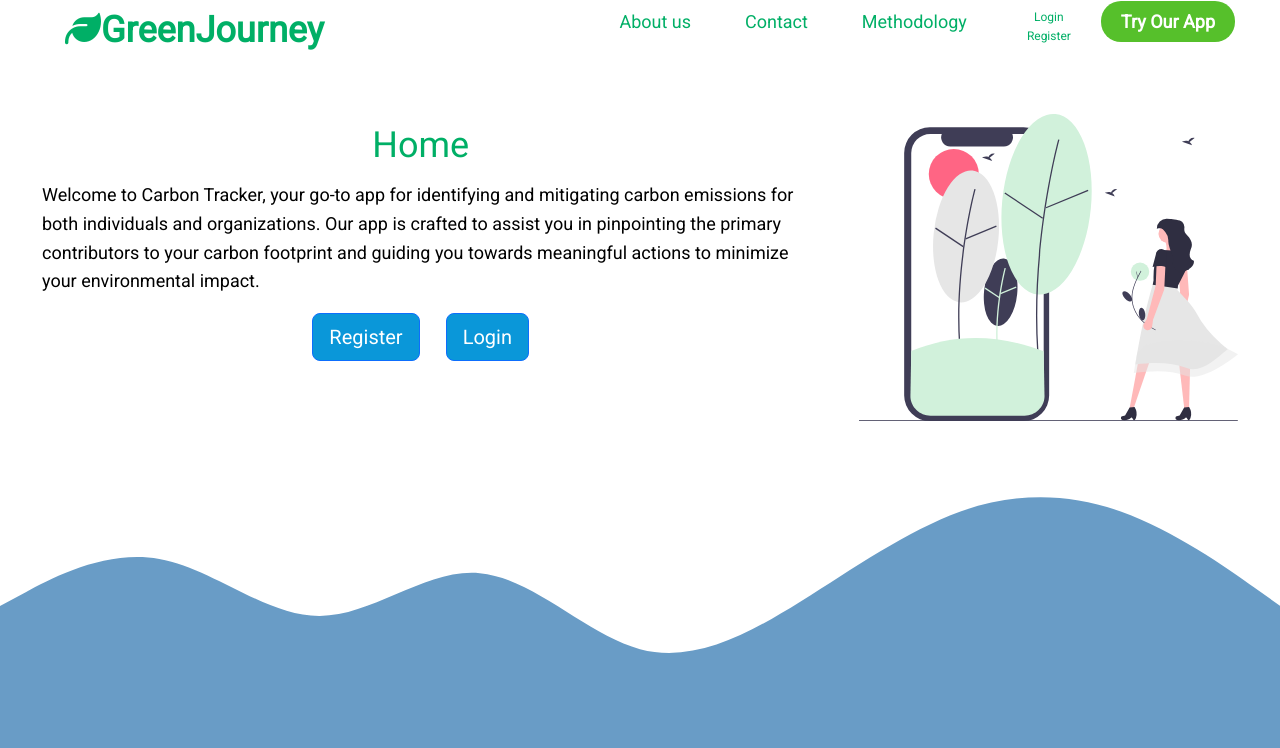
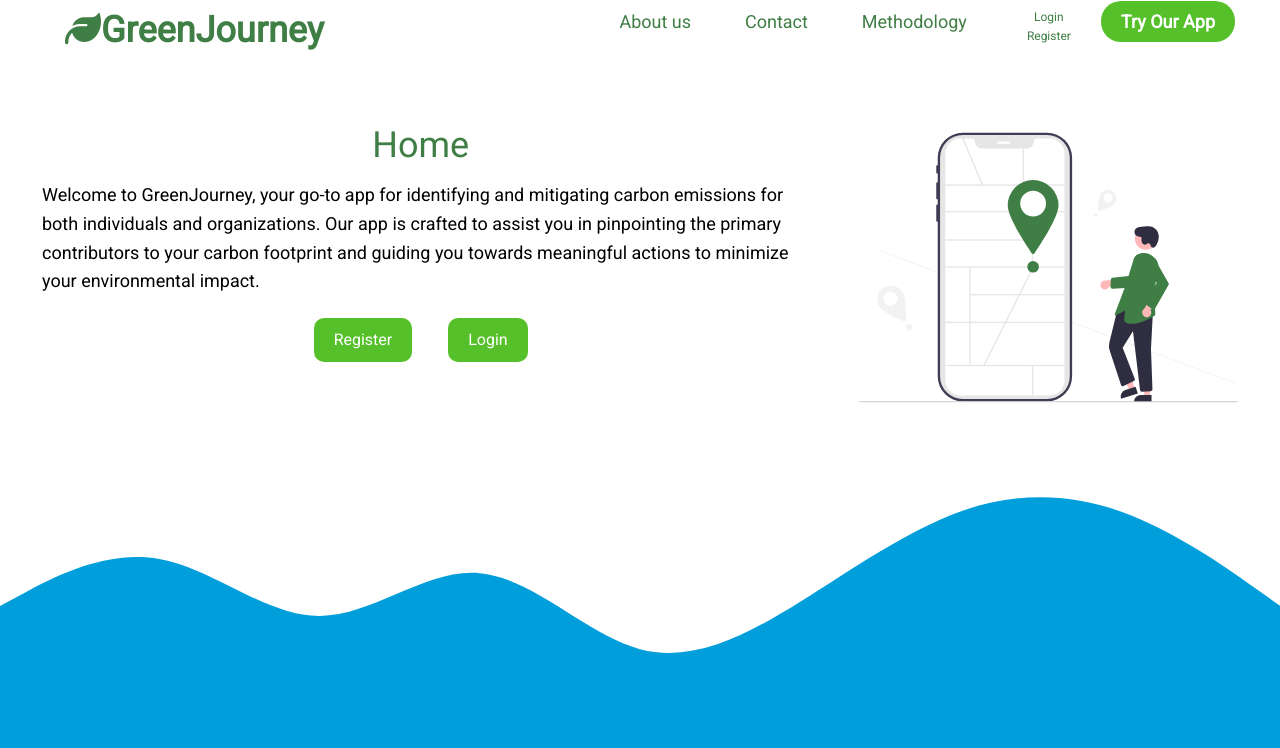
Before and after one commit to FOR19-GROUP-2/CarbonApp, a Flask app: page / in a window 1280 px wide. Shown: the top 748 px of the page. Run offline with Flask 2, Linux system fonts and the light colour scheme; some libraries are stand-ins or nearby versions.

Commit message:
Did some changes to the design

```diff
--- a/capp/static/about_us.css
+++ b/capp/static/about_us.css
@@ -1,3 +1,8 @@
+/* Colors */
+/* Darkgreen = 13. Climate Action = #3F7E44*/
+/* Lime green = 15. Life on Land = #56C02B */
+/* UN Logo Blue =  #009EDB */
+
 /* Section developers */
 .section_developers {
     background-color:white;
--- a/capp/static/home.css
+++ b/capp/static/home.css
@@ -1,3 +1,8 @@
+/* Colors */
+/* Darkgreen = 13. Climate Action = #3F7E44*/
+/* Lime green = 15. Life on Land = #56C02B */
+/* UN Logo Blue =  #009EDB */
+
 /* Utilities  */
 p {
   margin: 10px 0;
@@ -5,13 +10,15 @@ p {
 }
 /* Section header_home */
 .section_header_home {
-  background-color:#fff;
+  background-color: #fff;
 }
+
 .header_home {
   display: flex;
   align-items: start;
   background: #fff;
 }
+
 .header_home .box {
   flex: 1;
   background: #fff;
@@ -19,38 +26,49 @@ p {
   border-radius: 10px;
   margin: 20px 10px;
   padding: 15px 20px;
-  text-align:center;
+  text-align: center;
   align-items: center;
   justify-content: center;
 }
+
 .header_home .box:nth-of-type(1) {
-  flex-grow:2;
+  flex-grow: 2;
 }
+
 .header_home .box:nth-of-type(2) {
-  flex-grow:1;
+  flex-grow: 1;
 }
+
 .container_buttons_header_home {
   display: flex;
   justify-content: center;
   align-items: center;
-  flex-wrap:wrap;
+  flex-wrap: wrap;
 }
-.container_buttons_header_home a:hover {
-  color: #9fa7bf;
+
+.container_buttons_header_home .btn {
+  margin: 5px;
 }
-.container_buttons_header_home btn {
-  width: 100px;
-  height: 100px;
-  background: #9fa7bf;
+
+.container_buttons_header_home .btn .btn-link {
+  background-color: #56C02B;
   color: #fff;
-  display: flex;
-  justify-content:center;
-  align-items:center;
+  display: block;
+  text-decoration: none;
+  padding: 10px 20px;
+  border-radius: 10px;
+  text-align: center;
+  width: 100%;
+}
+
+.container_buttons_header_home .btn .btn-link:hover {
+  background-color: #009EDB;
+  color: #fff;
 }
 
 /* Section Middel */
 .section-mid {
-  background-color: #699cc6;
+  background-color: #009EDB;
   color: #fff;
   padding: 20px 0;
 }
@@ -110,12 +128,16 @@ line-height: 1.6;
 display: inline-block;
 margin-top: 30px;
 padding: 15px 30px;
-background-color: rgb(0,175,102);
+background-color: #56C02B;
 color: white;
 text-decoration: none;
-border-radius: 4px;
+border-radius: 10px;
 font-weight: bold;
 text-transform: uppercase;
+}
+
+.contact-info .contact-button:hover{
+  background-color: #009EDB;
 }
 
 .map {
--- a/capp/static/layout.css
+++ b/capp/static/layout.css
@@ -14,7 +19,7 @@ body {
 }
 a{
   text-decoration: none;
-  color: rgb(0,175,102);
+  color: #3F7E44;
   font-size: 1rem;
 }
 .container {
@@ -74,7 +79,7 @@ img {
   font-weight: bold;
 }
 .text-logo {
-    color:rgb(0,175,102);
+    color:#3F7E44;
     font-size: 36px;
 }
 .navbar .logo a.logo-link,
@@ -87,38 +92,38 @@ img {
 /* Navbar auth links */
 .auth-links-navbar {
   display: flex;
-  flex-direction: column; /* Stack links on top of each other */
-  align-items: center; /* Center align the links */
-  margin-left: 10px; /* Add some left margin for spacing */
+  flex-direction: column;
+  align-items: center;
+  margin-left: 10px;
 }
 
 .auth-links-navbar .auth-link {
-  margin: 5px 0; /* Add some vertical spacing between the links */
+  margin: 5px 0;
 }
 
 /* Dropdown Menu auth links */
 .dropdown_menu .auth-links-dropdown {
   display: flex;
-  justify-content: center; /* Center the links horizontally in the dropdown */
+  justify-content: center;
 }
 
 .dropdown_menu .auth-links-dropdown a {
-  margin: 0 10px; /* Add some horizontal spacing between the links */
+  margin: 0 10px;
 }
 
 /* Adjusted styles for auth links to match the navbar links */
 .auth-links-navbar .auth-link {
-  font-size: 12px; /* Match the font size of other navbar links */
-  padding: 0px 20px; /* Match the padding of other navbar links */
-  margin: 0 5px; /* Adjust margin to match other navbar links */
-  text-decoration: none; /* Ensure consistency in text decoration */
+  font-size: 12px;
+  padding: 0px 20px;
+  margin: 0 5px;
+  text-decoration: none;
 }
 
 
 /* HEADER ACTIONBTN */
 
 a:hover{
-  color: rgb(105,156,198);
+  color: #009EDB;
 }
 
 /* Header */
--- a/capp/templates/home.html
+++ b/capp/templates/home.html
@@ -4,37 +4,32 @@
 <!-- Header -->
 <section class="section_header_home">
   <div class="container">
-
     <div class="header_home">
       <div class="box">
         <h1 style="font-size:55px;"><span class="text-logo">Home</span></h1>
         <p style="text-align:left;">
-          Welcome to Carbon Tracker, your go-to app for identifying and mitigating carbon emissions for both individuals and organizations.
+          Welcome to GreenJourney, your go-to app for identifying and mitigating carbon emissions for both individuals and organizations.
           Our app is crafted to assist you in pinpointing the primary contributors
           to your carbon footprint and guiding you towards meaningful actions to minimize your environmental impact.
         </p>
         <div class="container_buttons_header_home">
           <div class="btn">
-              <a href="#" class="btn btn-primary btn-lg mr-2", style="background-color:#0A97D9;">Register</a>
+              <a href="{{ url_for('register.register_home') }}" class="btn-link">Register</a>
           </div>
           <div class="btn">
-              <a href="#" class="btn btn-primary btn-lg mr-2", style="background-color:#0A97D9;">Login</a>
+              <a href="{{ url_for('login.login_home') }}" class="btn-link">Login</a>
           </div>
         </div>
       </div>
       <div class="box">
-        <img
-          src="{{url_for('static', filename='icons/femtech.svg')}}"
-          width="325"
-          height="325"
-          alt=""/>
+        <img src="{{url_for('static', filename='icons/destination2.svg')}}" width="325" height="325" alt=""/>
       </div>
     </div>
   </div>
 </section>
 
 <div class="wave">
-  <svg xmlns="http://www.w3.org/2000/svg" viewBox="0 0 1440 320"><path fill="#699cc6" fill-opacity="1" d="M0,160L30,144C60,128,120,96,180,106.7C240,117,300,171,360,170.7C420,171,480,117,540,122.7C600,128,660,192,720,208C780,224,840,192,900,154.7C960,117,1020,75,1080,53.3C1140,32,1200,32,1260,53.3C1320,75,1380,117,1410,138.7L1440,160L1440,320L1410,320C1380,320,1320,320,1260,320C1200,320,1140,320,1080,320C1020,320,960,320,900,320C840,320,780,320,720,320C660,320,600,320,540,320C480,320,420,320,360,320C300,320,240,320,180,320C120,320,60,320,30,320L0,320Z"></path></svg>
+  <svg xmlns="http://www.w3.org/2000/svg" viewBox="0 0 1440 320"><path fill="#009EDB" fill-opacity="1" d="M0,160L30,144C60,128,120,96,180,106.7C240,117,300,171,360,170.7C420,171,480,117,540,122.7C600,128,660,192,720,208C780,224,840,192,900,154.7C960,117,1020,75,1080,53.3C1140,32,1200,32,1260,53.3C1320,75,1380,117,1410,138.7L1440,160L1440,320L1410,320C1380,320,1320,320,1260,320C1200,320,1140,320,1080,320C1020,320,960,320,900,320C840,320,780,320,720,320C660,320,600,320,540,320C480,320,420,320,360,320C300,320,240,320,180,320C120,320,60,320,30,320L0,320Z"></path></svg>
 </div>
 
 <!-- Insert rest here with blue background-->
@@ -61,7 +56,7 @@
 
 <div class="wave">
   <svg xmlns="http://www.w3.org/2000/svg" viewBox="0 0 1440 320">
-    <path fill="#699cc6" fill-opacity="1" d="M0,96L24,85.3C48,75,96,53,144,80C192,107,240,181,288,213.3C336,245,384,235,432,234.7C480,235,528,245,576,218.7C624,192,672,128,720,101.3C768,75,816,85,864,101.3C912,117,960,139,1008,122.7C1056,107,1104,53,1152,42.7C1200,32,1248,64,1296,80C1344,96,1392,96,1416,96L1440,96L1440,0L1416,0C1392,0,1344,0,1296,0C1248,0,1200,0,1152,0C1104,0,1056,0,1008,0C960,0,912,0,864,0C816,0,768,0,720,0C672,0,624,0,576,0C528,0,480,0,432,0C384,0,336,0,288,0C240,0,192,0,144,0C96,0,48,0,24,0L0,0Z"></path>
+    <path fill="#009EDB" fill-opacity="1" d="M0,96L24,85.3C48,75,96,53,144,80C192,107,240,181,288,213.3C336,245,384,235,432,234.7C480,235,528,245,576,218.7C624,192,672,128,720,101.3C768,75,816,85,864,101.3C912,117,960,139,1008,122.7C1056,107,1104,53,1152,42.7C1200,32,1248,64,1296,80C1344,96,1392,96,1416,96L1440,96L1440,0L1416,0C1392,0,1344,0,1296,0C1248,0,1200,0,1152,0C1104,0,1056,0,1008,0C960,0,912,0,864,0C816,0,768,0,720,0C672,0,624,0,576,0C528,0,480,0,432,0C384,0,336,0,288,0C240,0,192,0,144,0C96,0,48,0,24,0L0,0Z"></path>
   </svg>
   </div>
 
```
Also changed, not shown: other parts of capp/static/layout.css (+18 -14 lines), capp/static/icons/destination.svg (added), capp/static/icons/destination2.svg (added).
